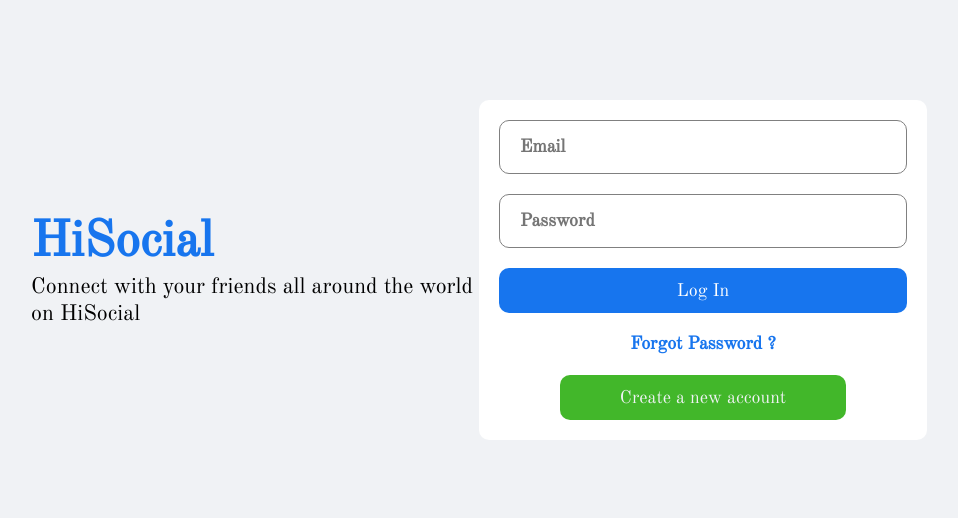
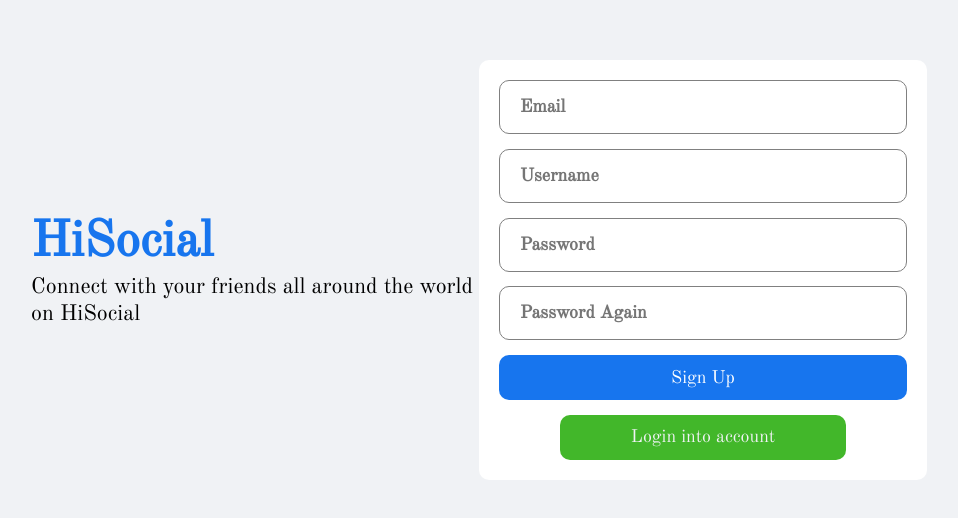
Before and after one commit to turgaysozen/social-media-app-nodejs-reactjs-mongodb, a React (Create React App) app in the folder frontend/: page / in a window 1280 px wide. Shown: the part 130-648 px from the top of the page, without its empty margins (161-1119 px from the left). Built offline with nearby package versions, Linux system fonts and the light colour scheme.

Commit message:
Change redirect page if user not login

```diff
--- a/frontend/src/App.js
+++ b/frontend/src/App.js
@@ -18,7 +18,7 @@ function App() {
     <Router>
       <Switch>
         <Route exact path='/'>
-          {user ? <Home /> : <Login />}
+          {user ? <Home /> : <Register />}
         </Route>
         <Route path='/profile/:username'>
           <Profile />
```
